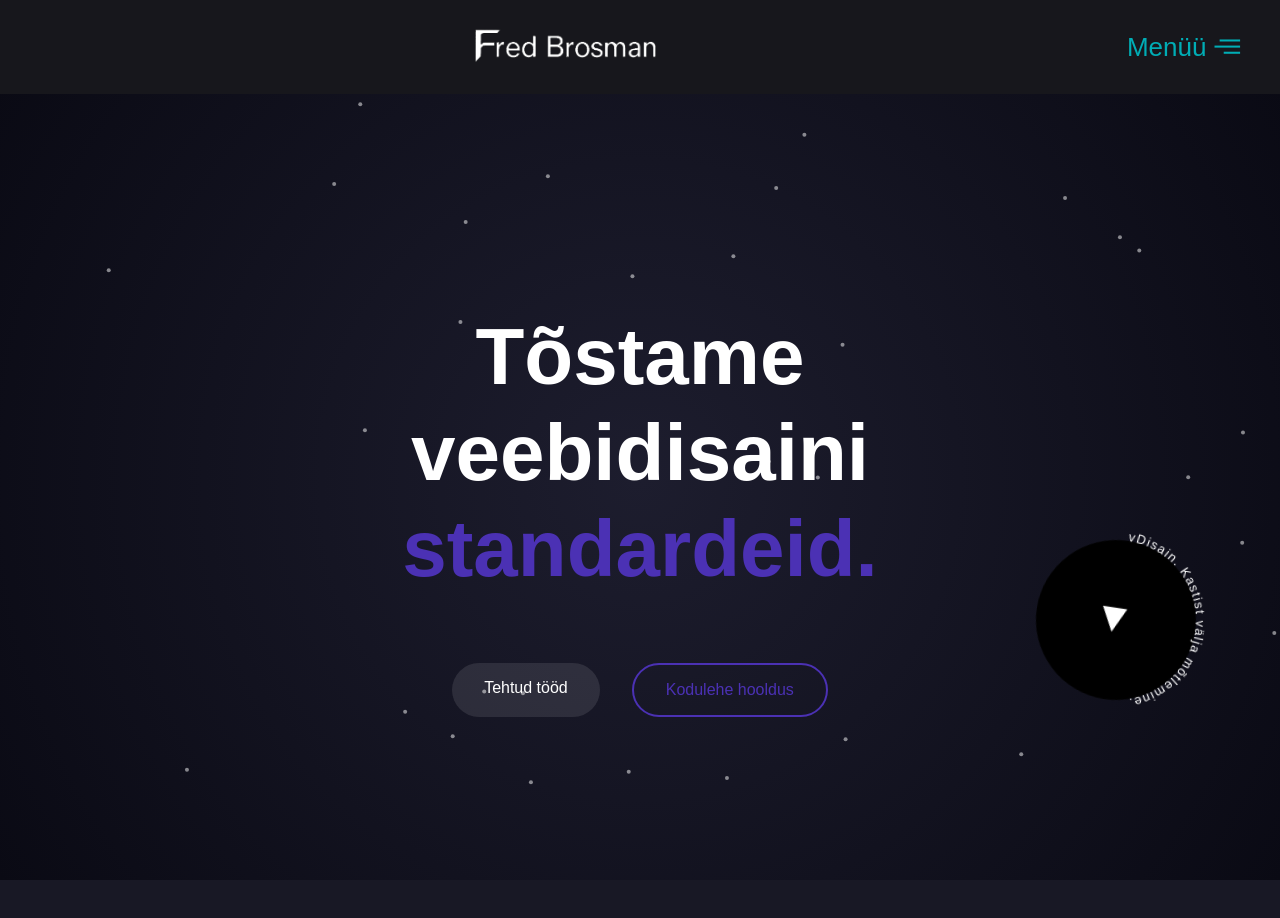
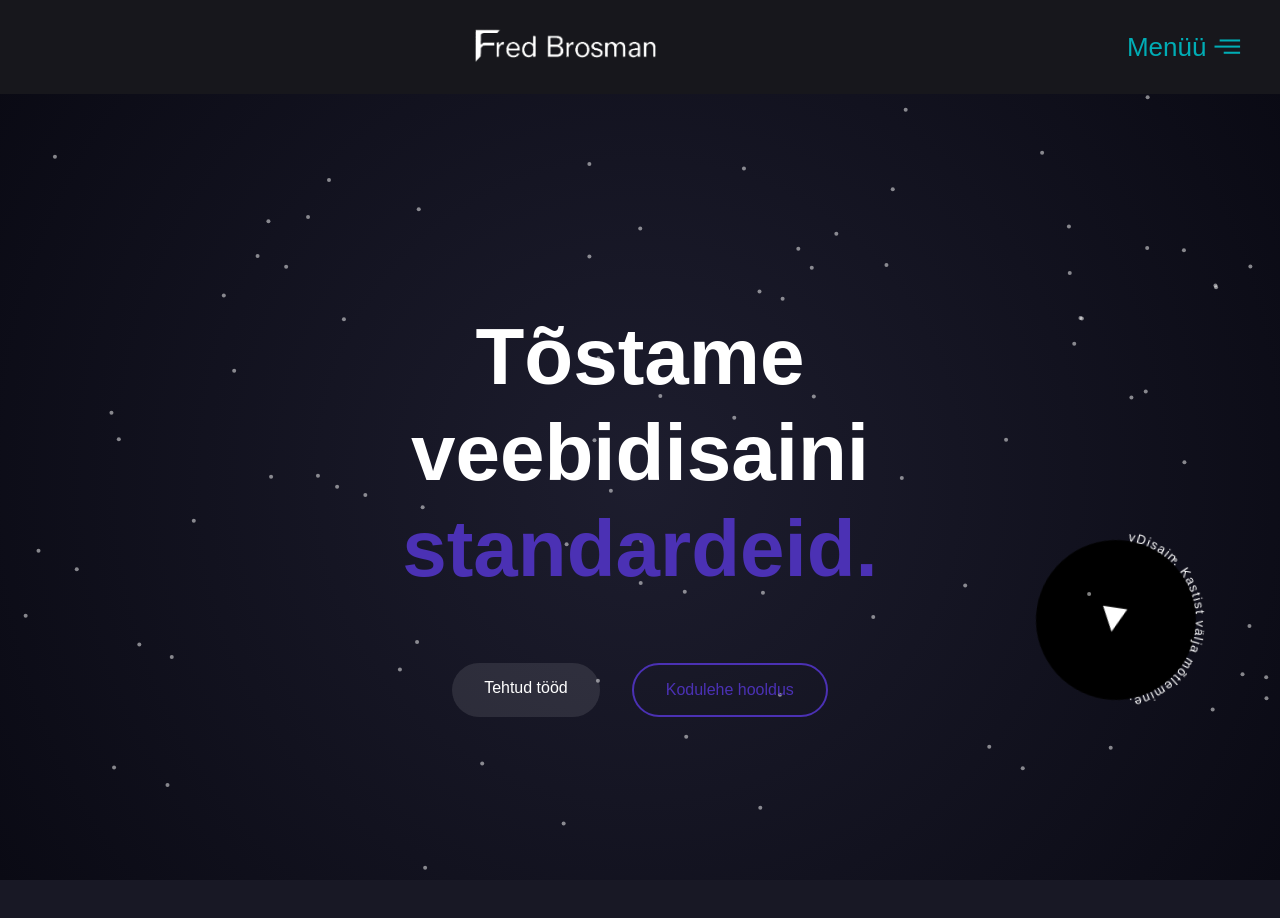
Before and after one commit to gloofys/vdisain, a React (Vite) app: page / in a window 1280 px wide. Shown: the top 918 px of the page. Built offline with nearby package versions, Linux system fonts and the light colour scheme.

Commit message:
Tsparticles completed.

```diff
--- a/src/App.jsx
+++ b/src/App.jsx
@@ -1,6 +1,7 @@
 import Header from "./components/Header";
 import Hero from "./components/Hero";
 import "./styles/main.scss";
+
 
 const App = () => {
     return (
--- a/src/components/Hero.jsx
+++ b/src/components/Hero.jsx
@@ -18,31 +18,35 @@ const Hero = () => {
             {init && (
                 <Particles
                     id="tsparticles"
+                    style={{
+                        position: "absolute",
+                        inset: 0,
+                        zIndex: 0,
+                        pointerEvents: "auto", // <-- required for repulse to work
+                    }}
                     options={{
+                        fullScreen: { enable: false },
                         particles: {
-                            number: { value: 80, density: { enable: true, value_area: 800 } },
+                            number: { value: 180, density: { enable: true, value_area: 800 } },
                             color: { value: "#ffffff" },
                             shape: { type: "circle" },
                             opacity: { value: 0.5 },
                             size: { value: 2, random: true },
-                            move: { enable: true, speed: 0.7 },
+                            move: { enable: true, speed: 0.3 },
                         },
                         interactivity: {
                             events: {
-                                onhover: { enable: true, mode: "repulse" },
-                                onclick: { enable: true, mode: "repulse" },
-                                resize: true
+                                onHover: { enable: true, mode: "repulse" },
+                                onClick: { enable: true, mode: "repulse" },
                             },
                             modes: {
-                                repulse: {
-                                    distance: 150,
-                                    duration: 0.6
-                                },
+                                repulse: { distance: 100, duration: 0.4 },
                             },
                         },
                         retina_detect: true,
                     }}
                 />
+
             )}
 
             <div className="hero__content">
--- a/src/styles/components/Hero.scss
+++ b/src/styles/components/Hero.scss
@@ -7,17 +7,27 @@
   text-align: center;
   color: white;
   overflow: hidden;
+  z-index: 1;
+
 
   background: radial-gradient(circle at center, #1d1d2e 0%, #0a0a14 100%);
 
   #tsparticles {
     position: absolute;
     inset: 0;
-    z-index: 0;
+    z-index: 5;
+
+    canvas {
+      position: absolute !important; // override fixed
+      inset: 0 !important;
+      z-index: 0 !important;
+      pointer-events: auto !important; // allow mouse hover
+    }
   }
 
+
   &__content {
-    z-index: 1;
+    z-index: 10;
     max-width: 900px;
     padding: 2rem;
 
--- a/src/styles/main.scss
+++ b/src/styles/main.scss
@@ -27,7 +27,7 @@ body {
 
 .app-content {
   flex: 1;
-  padding-top: 80px; // so header does not overlap content
+  padding-top: 80px; // so header does not overlap content'
 }
 
 .footer {
```
Also changed, not shown: 1 other file (tests, documents, lock files or other folders).
